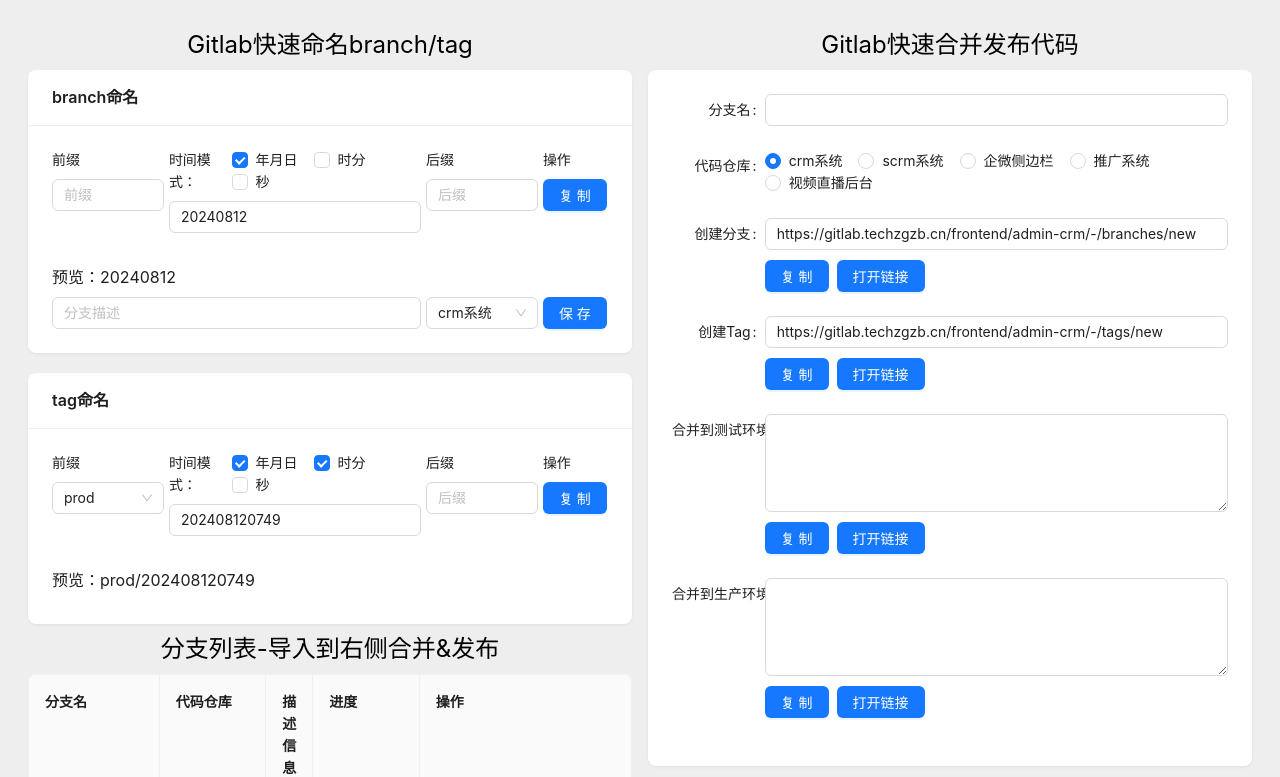
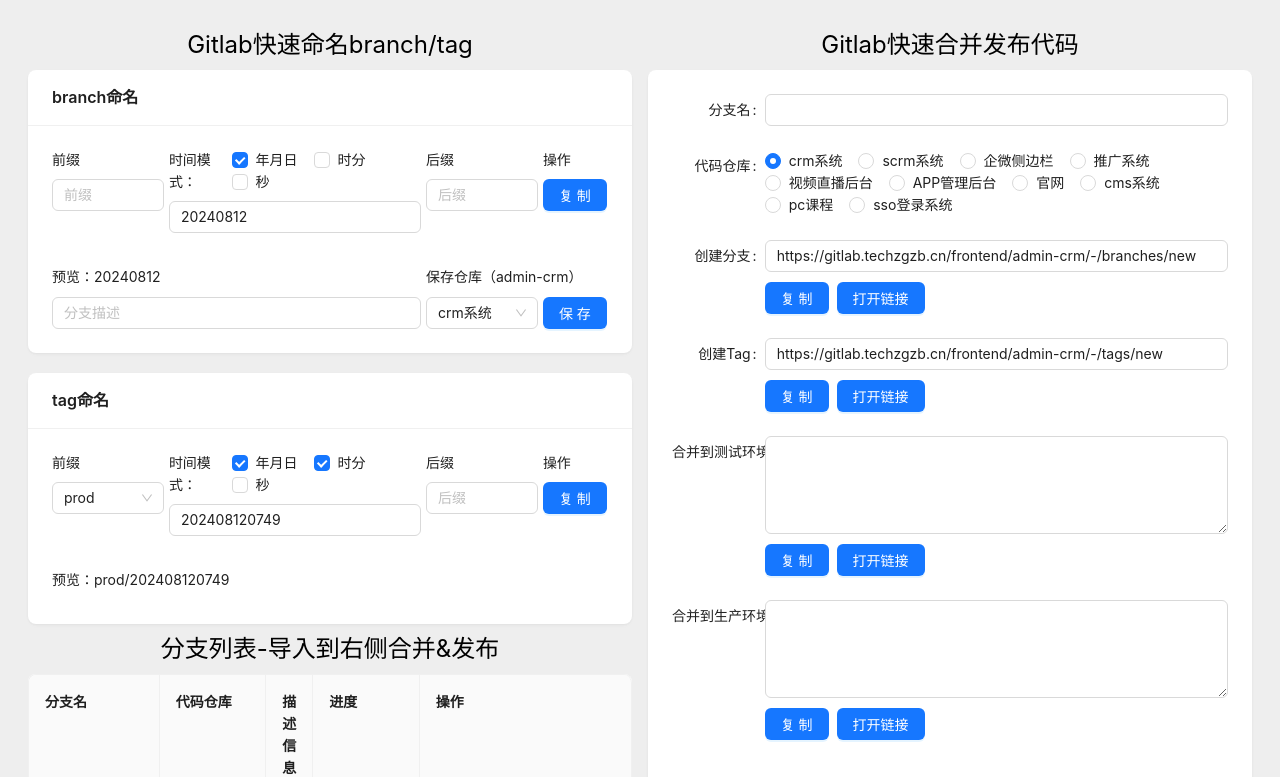
Before and after one commit to okamiss/gitlab-fast-merge, a React (Vite) app: page / in a window 1280 px wide. Shown: the top 777 px of the page. Built offline with nearby package versions, Linux system fonts and the light colour scheme.

Commit message:
更新优化

```diff
--- a/src/App.tsx
+++ b/src/App.tsx
@@ -222,8 +222,13 @@ const TimeComponent: React.FC<{
             </Col>
           </Row>
         </Form>
-        <Preview>预览：{preview}</Preview>
-        {title === 'branch' ? (
+        <Preview>
+          <Row gutter={5}>
+            <Col span={16}>预览：{preview}</Col>
+            <Col span={8}>{title === 'branch' && <span>保存仓库（{sname}）</span>}</Col>
+          </Row>
+        </Preview>
+        {title === 'branch' && (
           <Row gutter={5}>
             <Col span={16}>
               <Input
@@ -248,7 +253,7 @@ const TimeComponent: React.FC<{
               </Button>
             </Col>
           </Row>
-        ) : null}
+        )}
       </Card>
     </>
   )
--- a/src/common/select.ts
+++ b/src/common/select.ts
@@ -3,7 +3,12 @@ export const storeList = [
   { id: '10', value: 'admin-scrm', label: 'scrm系统' },
   { id: '16', value: 'web-wwside', label: '企微侧边栏' },
   { id: '27', value: 'admin-promotion', label: '推广系统' },
-  { id: '11', value: 'admin-videolive', label: '视频直播后台' }
+  { id: '11', value: 'admin-videolive', label: '视频直播后台' },
+  { id: '26', value: 'admin-app', label: 'APP管理后台' },
+  { id: '7', value: 'web-official', label: '官网' },
+  { id: '13', value: 'admin-cms', label: 'cms系统' },
+  { id: '69', value: 'web-course', label: 'pc课程' },
+  { id: '14', value: 'admin-sso', label: 'sso登录系统' }
 ]
 
 export const progressList = [
```
